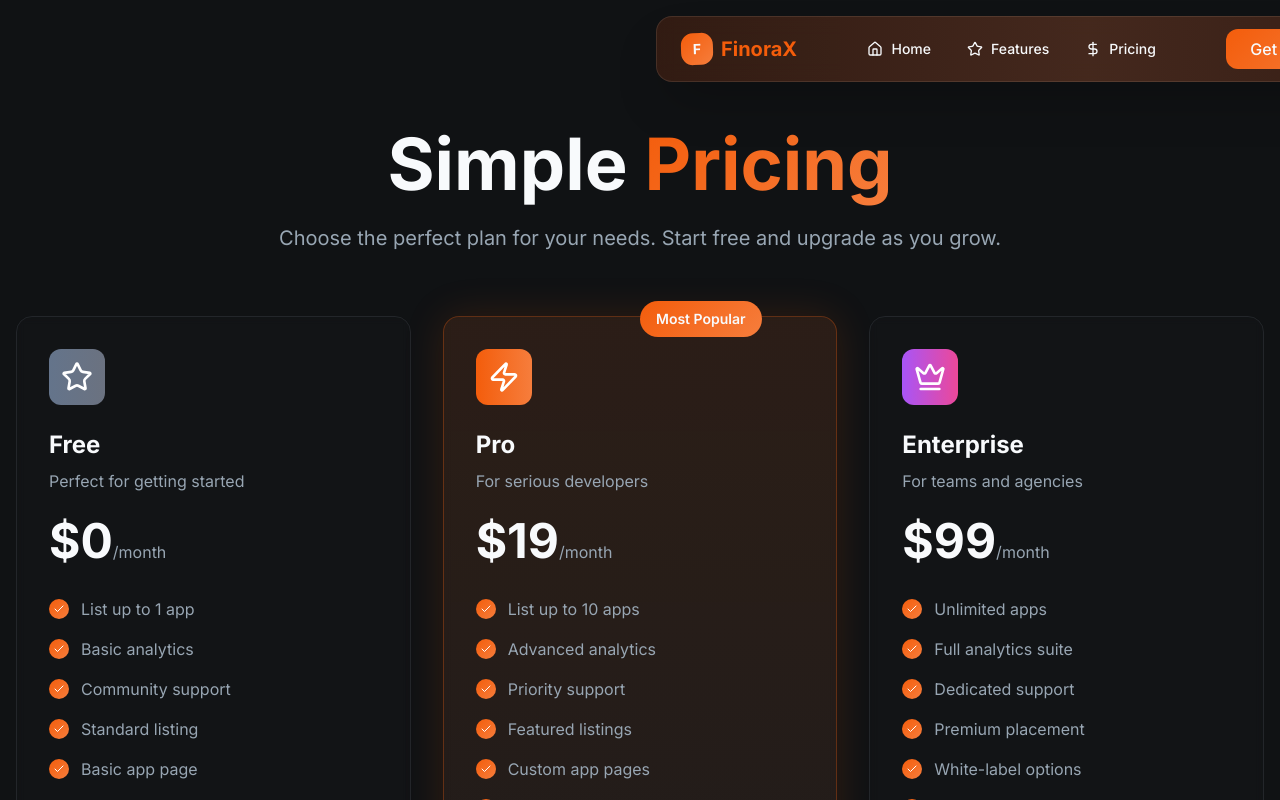
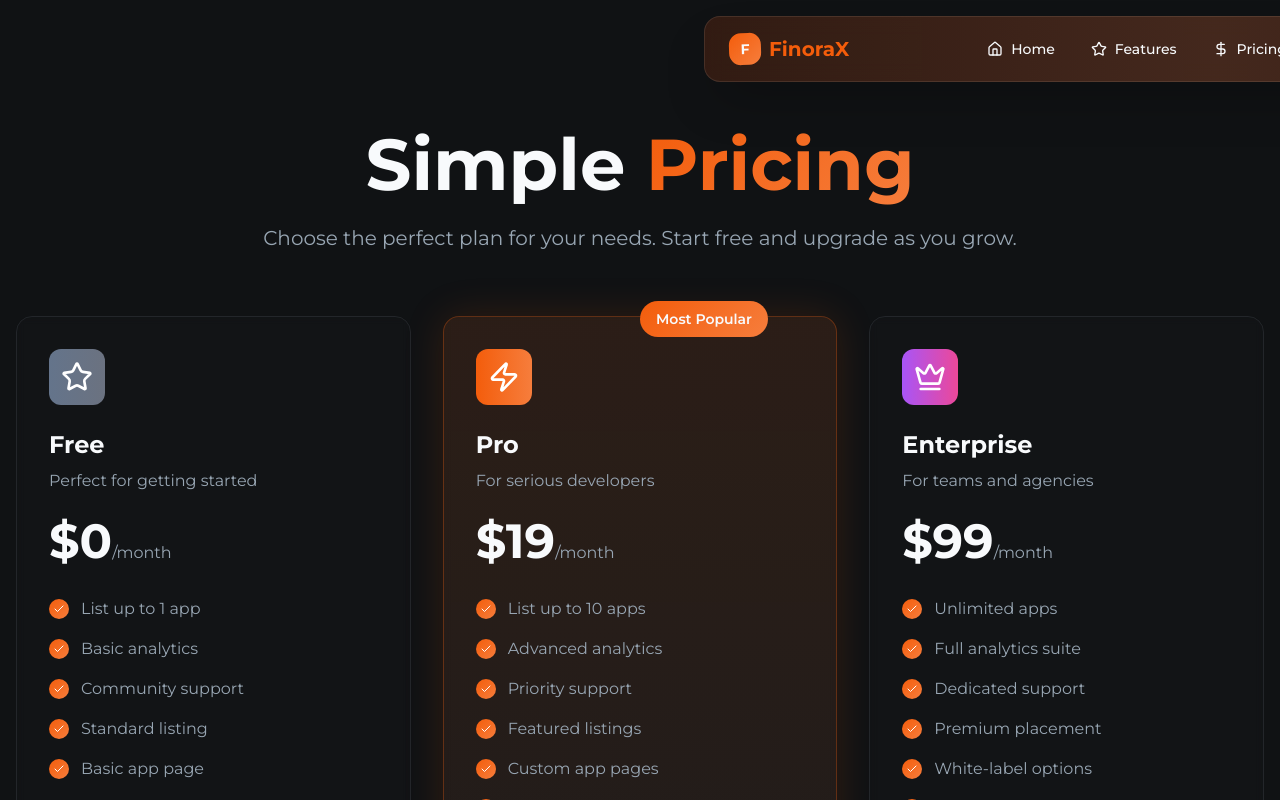
Before and after one commit to nvk170405/caldera, a React (Vite) app: page /pricing in a window 1280 px wide. Shown: the top 800 px of the page. Built offline with nearby package versions, Linux system fonts and the light colour scheme.

Commit message:
Refactor: Center navbar and change font
Center the floating navbar and update the project-wide font to Montserrat.

```diff
--- a/index.html
+++ b/index.html
@@ -8,7 +8,7 @@
     <meta name="author" content="Caldera" />
     <link rel="preconnect" href="https://fonts.googleapis.com">
     <link rel="preconnect" href="https://fonts.gstatic.com" crossorigin>
-    <link href="https://fonts.googleapis.com/css2?family=Inter:wght@300;400;500;600;700&display=swap" rel="stylesheet">
+    <link href="https://fonts.googleapis.com/css2?family=Montserrat:wght@300;400;500;600;700;800;900&display=swap" rel="stylesheet">
 
     <meta property="og:title" content="Caldera - Showcase Your App. Get Discovered" />
     <meta property="og:description" content="The premier platform for developers to showcase their apps and get discovered by users worldwide" />
--- a/src/components/FloatingNavbar.tsx
+++ b/src/components/FloatingNavbar.tsx
@@ -64,8 +64,7 @@ const FloatingNavbar = () => {
       initial={{ y: -100, opacity: 0 }}
       animate={{ y: 0, opacity: 1 }}
       transition={{ duration: 0.6, ease: "easeOut" }}
-      className="fixed top-4 left-1/2 z-50 w-full max-w-4xl px-4"
-      style={{ transform: "translateX(-50%)" }}
+      className="fixed top-4 left-1/2 z-50 w-full max-w-6xl px-4 -translate-x-1/2"
     >
       <motion.nav
         animate={{
@@ -73,7 +72,7 @@ const FloatingNavbar = () => {
           backgroundColor: scrolled ? "rgba(16, 16, 20, 0.9)" : "rgba(16, 16, 20, 0.8)",
         }}
         transition={{ duration: 0.3 }}
-        className="relative rounded-2xl border border-white/10 shadow-2xl"
+        className="relative rounded-2xl border border-white/10 shadow-2xl mx-auto max-w-5xl"
       >
         {/* Floating Glow Effect */}
         <motion.div
@@ -103,7 +102,7 @@ const FloatingNavbar = () => {
             >
               <span className="text-sm font-bold text-primary-foreground">F</span>
             </motion.div>
-            <span className="font-bold text-xl font-inter text-primary">FinoraX</span>
+            <span className="font-bold text-xl font-montserrat text-primary">FinoraX</span>
           </motion.div>
 
           {/* Desktop Navigation */}
--- a/src/components/Hero.tsx
+++ b/src/components/Hero.tsx
@@ -64,7 +64,7 @@ const Hero = () => {
             initial={{ opacity: 0, y: 50 }}
             animate={{ opacity: 1, y: 0 }}
             transition={{ duration: 0.8, delay: 0.3 }}
-            className="mb-6 font-inter text-4xl font-bold tracking-tight sm:text-6xl lg:text-7xl overflow-hidden"
+            className="mb-6 font-montserrat text-4xl font-bold tracking-tight sm:text-6xl lg:text-7xl overflow-hidden"
           >
             <motion.span
               initial={{ y: 100 }}
--- a/src/index.css
+++ b/src/index.css
@@ -113,7 +113,7 @@ All colors MUST be HSL.
 
   body {
     @apply bg-background text-foreground;
-    font-family: 'Inter', -apple-system, BlinkMacSystemFont, 'Segoe UI', sans-serif;
+    font-family: 'Montserrat', -apple-system, BlinkMacSystemFont, 'Segoe UI', sans-serif;
     font-feature-settings: 'cv02', 'cv03', 'cv04', 'cv11';
   }
 
--- a/tailwind.config.ts
+++ b/tailwind.config.ts
@@ -19,7 +19,8 @@ export default {
 		},
 		extend: {
 			fontFamily: {
-				'inter': ['Inter', 'sans-serif'],
+				'sans': ['Montserrat', 'sans-serif'],
+				'montserrat': ['Montserrat', 'sans-serif'],
 			},
 			colors: {
 				border: 'hsl(var(--border))',
```
